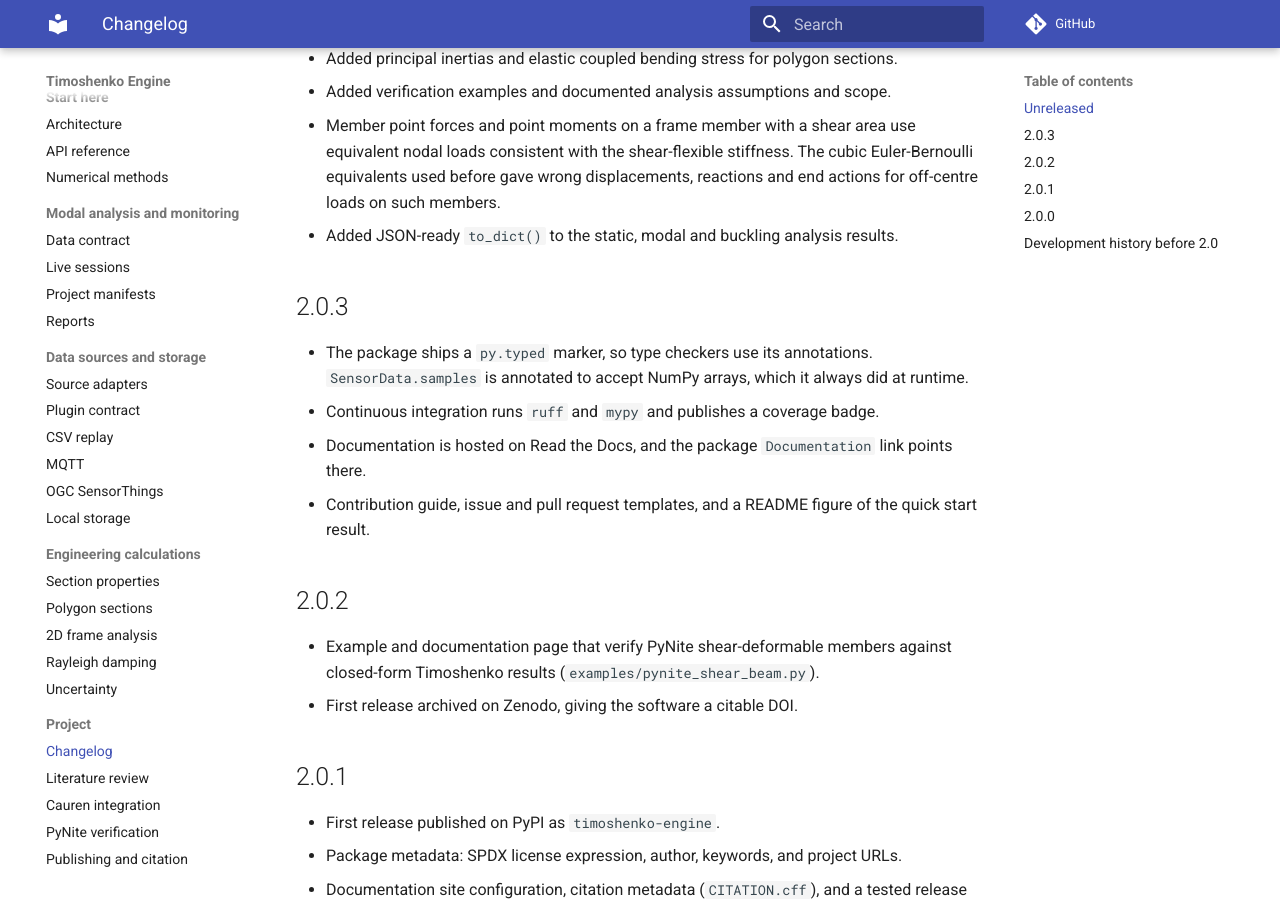
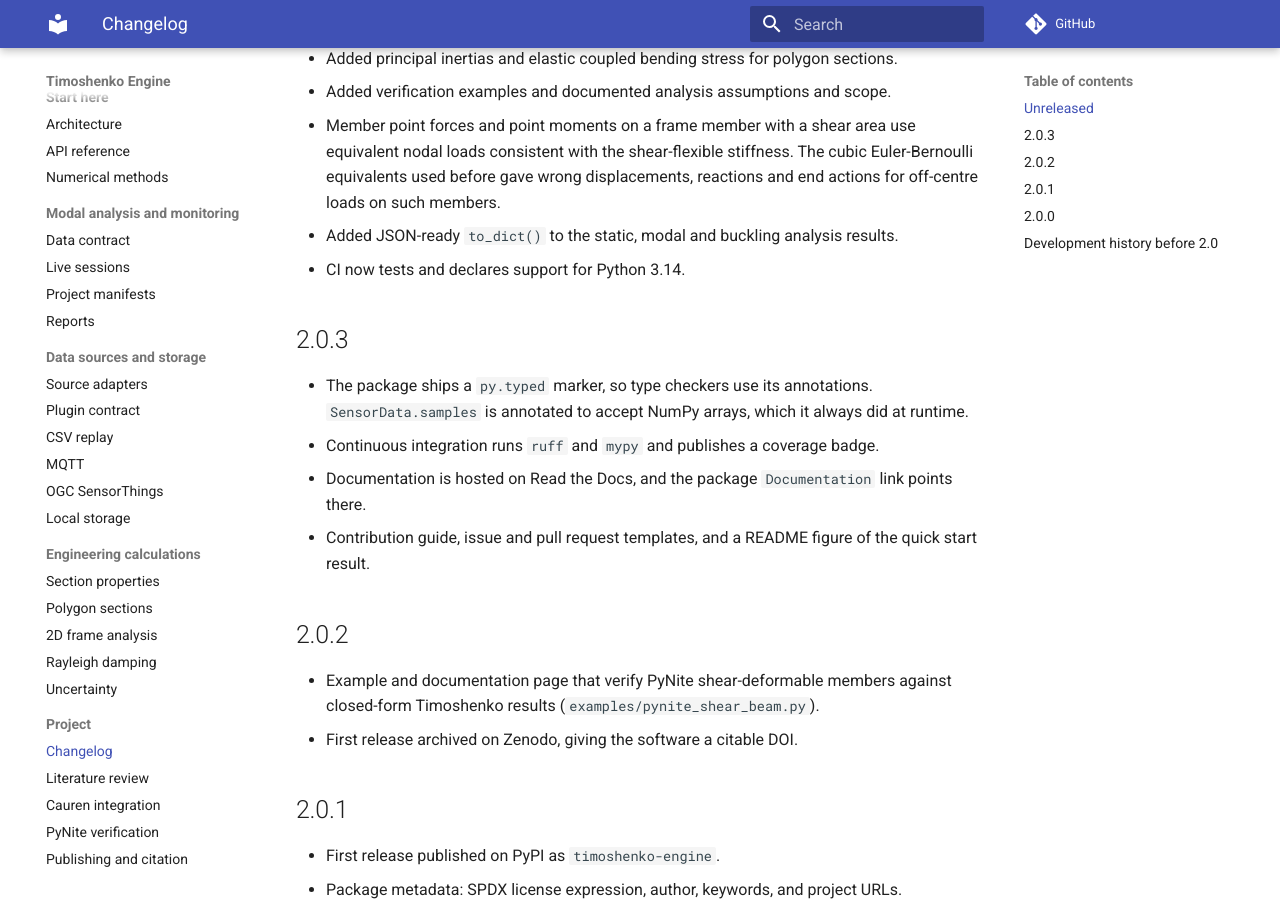
Before and after one commit to Ayberkrk/timoshenko, an MkDocs documentation site: the page built from docs/changelog.md, in a window 1280 px wide and 900 px high, scrolled down 572 px. Built offline with MkDocs 1.6.1 and Material for MkDocs 9.7.7, drawn with Linux system fonts in a browser that asks for light colours; comment, search, counter and statistics services are not loaded.

Commit message:
Add Python 3.14 support to CI and package metadata (#44)

```diff
--- a/docs/changelog.md
+++ b/docs/changelog.md
@@ -25,6 +25,7 @@
   reactions and end actions for off-centre loads on such members.
 - Added JSON-ready `to_dict()` to the static, modal and buckling analysis
   results.
+- CI now tests and declares support for Python 3.14.
 
 ## 2.0.3
 
--- a/pyproject.toml
+++ b/pyproject.toml
@@ -28,6 +28,7 @@
   "Programming Language :: Python :: 3.11",
   "Programming Language :: Python :: 3.12",
   "Programming Language :: Python :: 3.13",
+  "Programming Language :: Python :: 3.14",
   "Topic :: Scientific/Engineering",
   "Typing :: Typed",
 ]
```
Also changed, not shown: CONTRIBUTING.md (+1 -1 lines), 2 other files.
